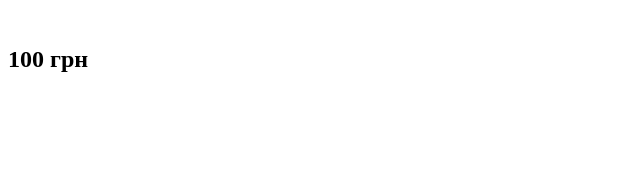
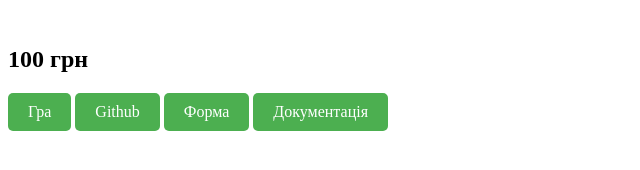
Before and after one commit to Shapirenko/GameMarket_Shapirenko, a plain HTML site: page index.html in a window 1280 px wide. Shown: the whole page, without its empty margins (0-640 px from the left). Drawn offline with Linux system fonts and the light colour scheme.

Commit message:
CODEEEEEEE

```diff
--- a/index.html
+++ b/index.html
@@ -4,6 +4,7 @@
 <head>
     <meta charset="UTF-8">
     <title>GameMarket Shapirenko</title>
+    <link rel="stylesheet" href="style.css">
 </head>
 
 <body>
@@ -18,6 +19,21 @@
             <div class="stars">
 
             </div>
+            <div class="buttons">
+                <a class="btn" href="https://shapirenko.github.io/Roborun/" target="_blank">
+                    Гра
+                </a>
+                <a class="btn" href="https://github.com/Shapirenko/Roborun" target="_blank">
+                    Github
+                </a>
+                <a class="btn" href="https://forms.gle/XEv98rPSruW9sv3r9" target="_blank">
+                    Форма
+                </a>
+                <a class="btn" href="https://docs.google.com/document/d/1Gc7SHD90wXvW-OGDA7d_GC5GwraD-neI84CsHtP-93o/edit?usp=sharing" target="_blank">
+                    Документація
+                </a>
+
+            </div>
         </div>
     </section>
 </body>
--- a/style.css
+++ b/style.css
@@ -0,0 +1,16 @@
+.btn {
+    display: inline-block;
+    padding: 10px 20px;
+    background-color: #4CAF50;
+    color: white;
+    text-align: center;
+    text-decoration: none;
+    font-size: 16px;
+    border: none;
+    cursor: pointer;
+    border-radius: 5px;
+  }
+
+  .btn:hover {
+    background-color: #45a049;
+  }
```
